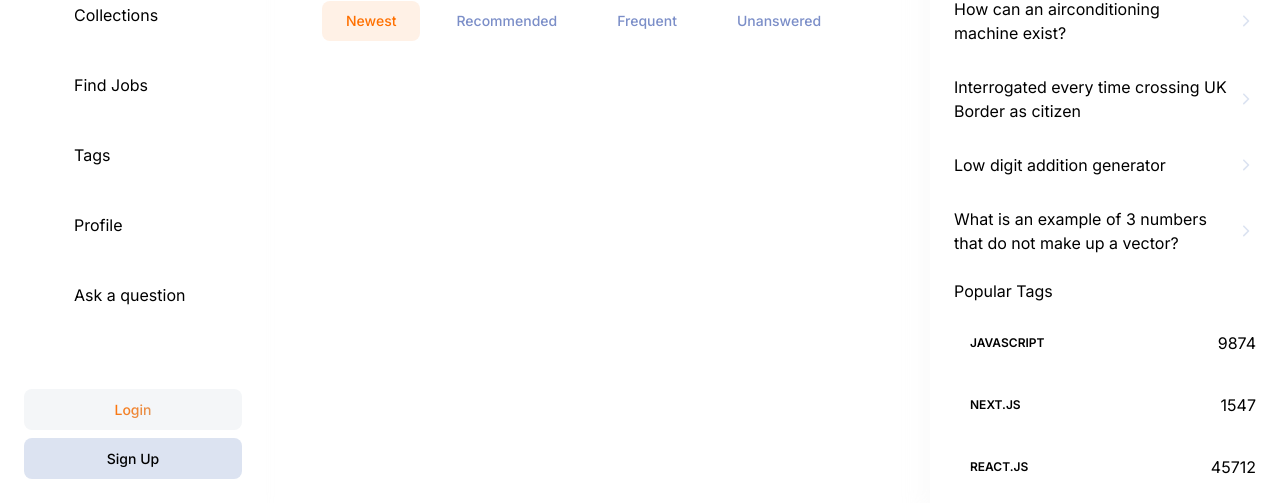
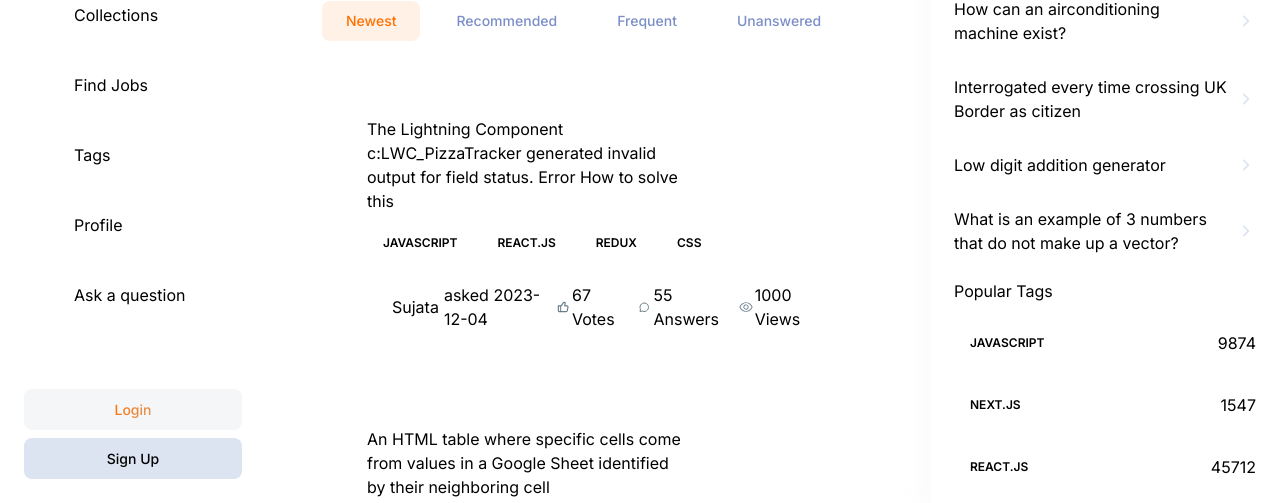
Before and after one commit to ubaid0309/dev-overflow, a Next.js app: page / in a window 1280 px wide. Shown: the part 297-800 px from the top of the page. Built offline with nearby package versions, Linux system fonts and the light colour scheme; no server answers.

Commit message:
sytle : questions card

```diff
--- a/app/(root)/(home)/page.tsx
+++ b/app/(root)/(home)/page.tsx
@@ -1,6 +1,7 @@
 "use client";
 import HomeFilters from "@/components/home/HomeFilters";
 import Filter from "@/components/shared/Filter";
+import QuestionCard from "@/components/shared/QuestionCard";
 import LocalSearchBar from "@/components/shared/Search/LocalSearchBar";
 import { Button } from "@/components/ui/button";
 import { HomePageFilters } from "@/constants/filters";
@@ -18,6 +19,65 @@ import {
 import Link from "next/link";
 
 export default function Home() {
+  const questions = [
+    {
+      _id: 1,
+      title:
+        "The Lightning Component c:LWC_PizzaTracker generated invalid output for field status. Error How to solve this",
+      tags: [
+        { id: 101, title: "javascript" },
+        { id: 102, title: "react.js" },
+        { id: 103, title: "redux" },
+        { id: 104, title: "css" },
+      ],
+      author: "Sujata",
+      votes: 67,
+      answers: 55,
+      views: 1000,
+      createdAt: "2023-12-04",
+    },
+    {
+      _id: 2,
+      title:
+        "An HTML table where specific cells come from values in a Google Sheet identified by their neighboring cell",
+      tags: [
+        { id: 101, title: "javascript" },
+        { id: 102, title: "react.js" },
+      ],
+      author: "Sujata",
+      votes: 67,
+      answers: 55,
+      views: 1000,
+      createdAt: "2023-12-04",
+    },
+    {
+      _id: 3,
+      title: "Redux Toolkit Not Updating State as Expected",
+      tags: [
+        { id: 101, title: "javascript" },
+        { id: 105, title: "next.js" },
+        { id: 103, title: "javascript" },
+      ],
+      author: "Sujata",
+      votes: 74,
+      answers: 247,
+      views: 4111,
+      createdAt: "2023-12-12",
+    },
+    {
+      _id: 4,
+      title: "Async/Await Function Not Handling Errors Properly",
+      tags: [
+        { id: 101, title: "javascript" },
+        { id: 106, title: "es6" },
+      ],
+      author: "Sujata",
+      votes: 44,
+      answers: 14,
+      views: 800,
+      createdAt: "2023-10-23",
+    },
+  ];
   return (
     <>
       <div className="flex flex-col-reverse sm:flex-row justify-between sm:items-center gap-4">
@@ -47,6 +107,12 @@ export default function Home() {
       </div>
 
       <HomeFilters />
+
+      <div className="mt-[40px] flex flex-col w-full gap-6">
+        {questions.map((question) => (
+          <QuestionCard key={question?._id} question={question} />
+        ))}
+      </div>
     </>
   );
 }
--- /dev/null
+++ b/components/shared/QuestionCard.tsx
@@ -0,0 +1,77 @@
+import React from "react";
+import TagBadge from "./Sidebar/TagBadge";
+import Image from "next/image";
+
+interface QuestionCardProps {
+  question: {
+    _id: number;
+    title: string;
+    tags: { id: number; title: string }[];
+    author: string;
+    votes: number;
+    answers: number;
+    views: number;
+    createdAt: string;
+  };
+}
+const QuestionCard = ({ question }: QuestionCardProps) => {
+  return (
+    <div className="px-[45px] py-9 w-full background-light800_darkgradient flex flex-col gap-6 text-dark200_light900">
+      <div className="flex flex-col gap-[14px] w-[70%]">
+        <p className="h3-semibold ">{question?.title}</p>
+        <div className="flex gap-2">
+          {question?.tags.map((tag) => (
+            <TagBadge key={tag?.id} id={tag?.id} title={tag?.title} />
+          ))}
+        </div>
+      </div>
+      <div className="flex justify-between items-center small-regular">
+        <div className="flex items-center gap-[5px]">
+          <Image
+            src="/assets/icons/avatar.svg"
+            width={20}
+            height={20}
+            alt="avatar"
+            className="invert-colors"
+          />
+
+          <p className="body-medium ">{question?.author}</p>
+
+          <p>asked {question?.createdAt}</p>
+        </div>
+
+        <div className="flex gap-[9px]">
+          <div className="flex items-center gap-[2px]">
+            <Image
+              src="/assets/icons/like.svg"
+              width={16}
+              height={16}
+              alt="likes"
+            />
+            <p>{question?.votes} Votes</p>
+          </div>
+          <div className="flex items-center gap-[2px]">
+            <Image
+              src="/assets/icons/message.svg"
+              width={16}
+              height={16}
+              alt="comment"
+            />
+            <p>{question?.answers} Answers</p>
+          </div>
+          <div className="flex items-center gap-[2px]">
+            <Image
+              src="/assets/icons/eye.svg"
+              width={16}
+              height={16}
+              alt="eye"
+            />
+            <p>{question?.views} Views</p>
+          </div>
+        </div>
+      </div>
+    </div>
+  );
+};
+
+export default QuestionCard;
--- a/components/shared/Sidebar/PopularTags.tsx
+++ b/components/shared/Sidebar/PopularTags.tsx
@@ -15,6 +15,7 @@ const PopularTags = () => {
             questionsCount={tag.tagCount}
             id={tag?.id}
             showCount
+            otherClasses="justify-between w-full"
           />
         ))}
       </div>
--- a/components/shared/Sidebar/TagBadge.tsx
+++ b/components/shared/Sidebar/TagBadge.tsx
@@ -4,15 +4,22 @@ import React from "react";
 
 interface TagBadgeProps {
   title: string;
-  questionsCount: number;
+  questionsCount?: number;
   id: number;
   showCount?: boolean;
+  otherClasses?: string;
 }
-const TagBadge = ({ title, questionsCount, id, showCount }: TagBadgeProps) => {
+const TagBadge = ({
+  title,
+  questionsCount,
+  id,
+  showCount,
+  otherClasses,
+}: TagBadgeProps) => {
   return (
     <Link
       href={`/tags/${id}`}
-      className="flex justify-between gap-2 w-full items-center"
+      className={`${otherClasses} flex gap-2 items-center`}
     >
       <Badge
         className="subtle-medium background-light800_dark300
```
